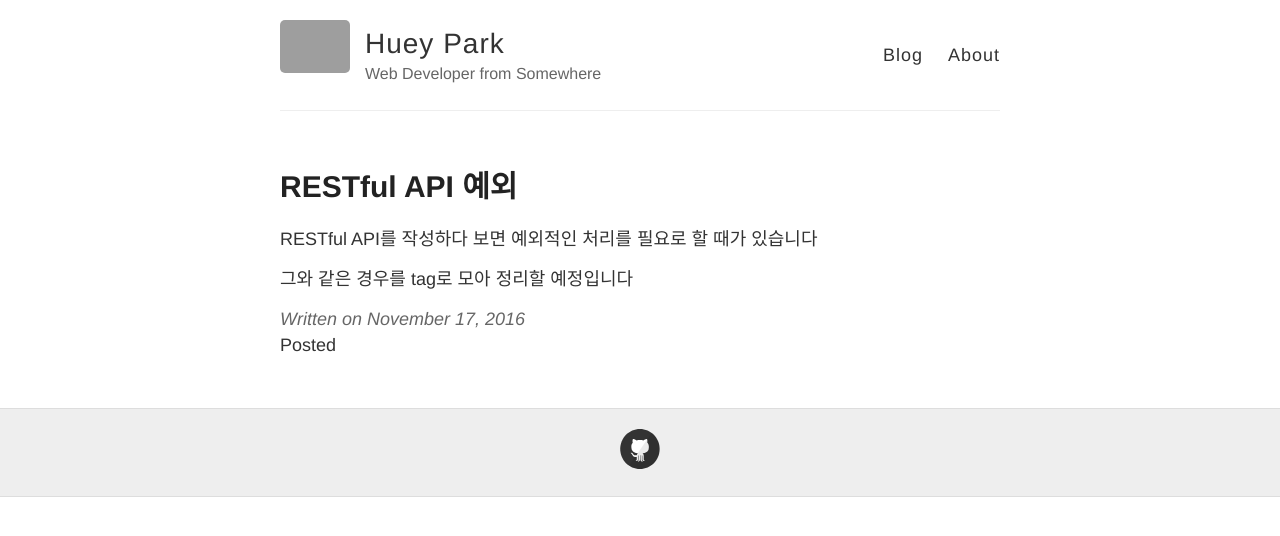
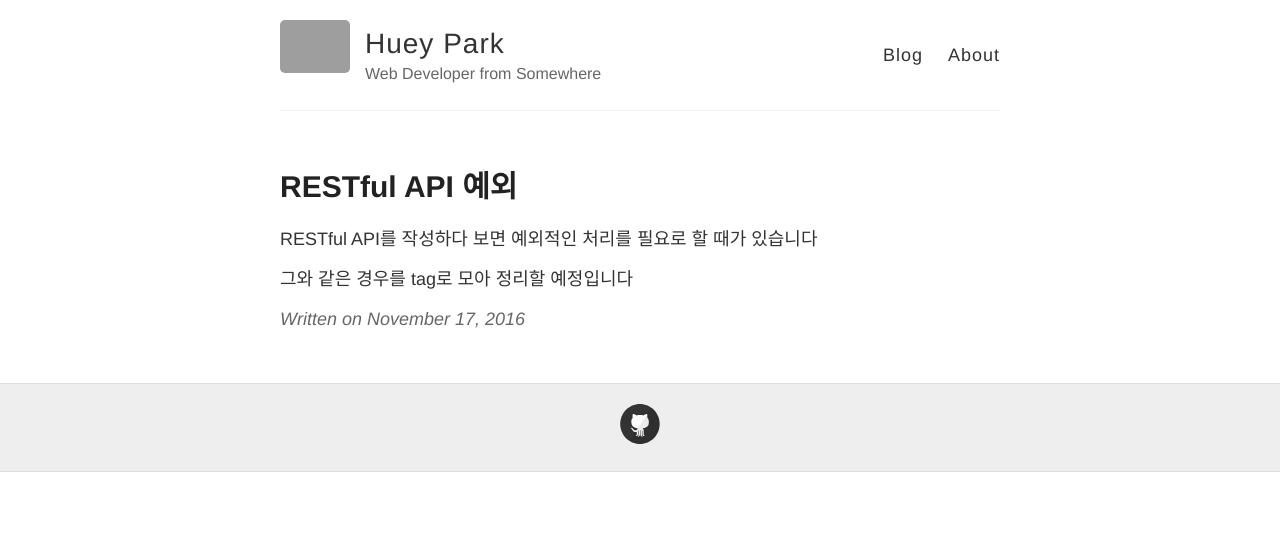
Before and after one commit to hueypark/hueypark.github.io, a Jekyll site: the page built from _posts/2016-11-17-Rest-API-Exception.md, in a window 1280 px wide. Shown: the top 536 px of the page. Built offline with Jekyll 4.4.1, drawn with Linux system fonts in a browser that asks for light colours; grey boxes are pictures that could not be loaded.

Commit message:
Update: post layout (reverted from commit f691fdd2f92c60d5515fe428d9819656fa7170f2)

```diff
--- a/_layouts/post.html
+++ b/_layouts/post.html
@@ -25,9 +25,5 @@ layout: default
     {% endfor %}
   {% endif %}
 
-  <div>
-    <small>Posted{{ tags_content }}</small>
-  </div>
-
   {% include disqus.html %}
 </article>
```
